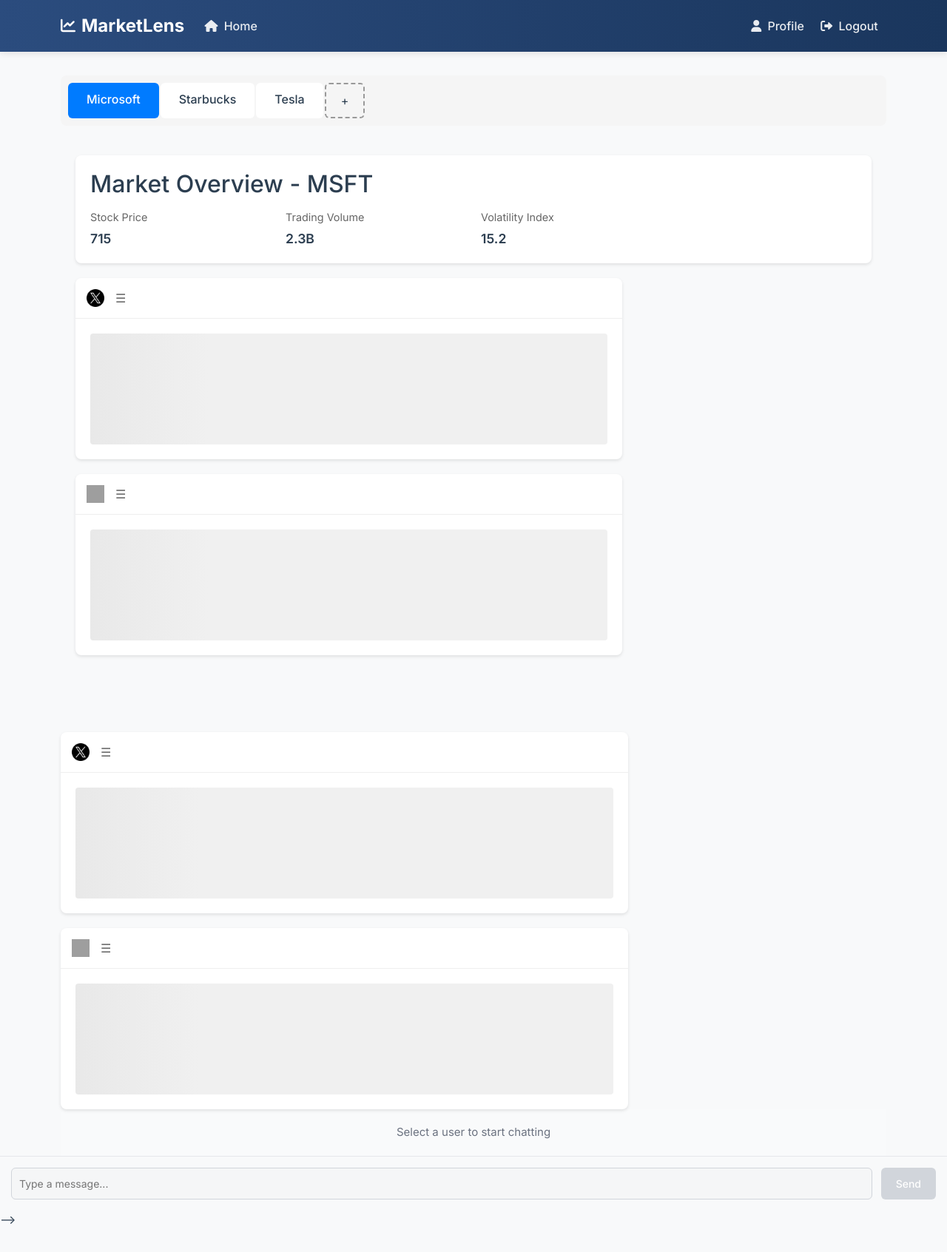
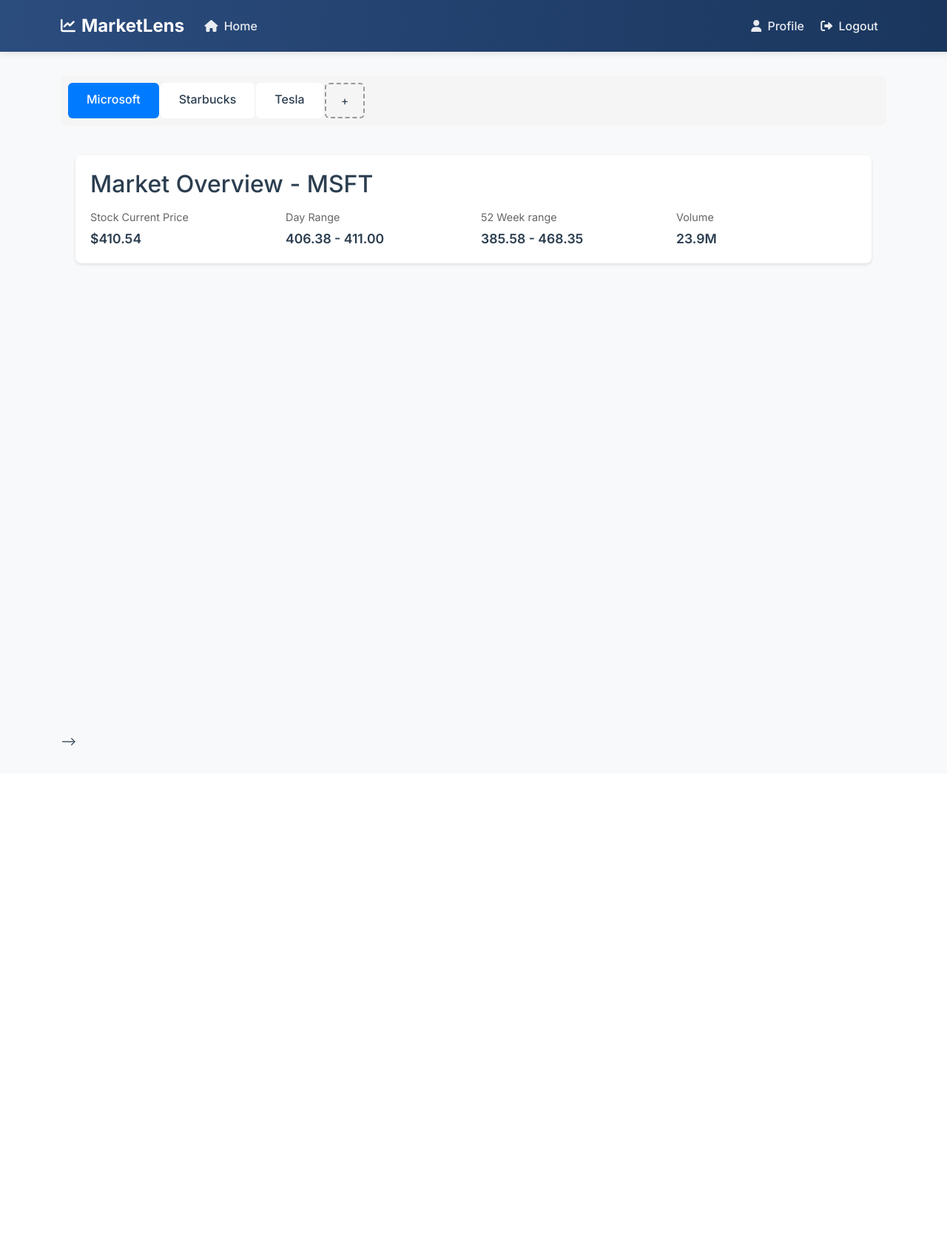
Before and after one commit to cdl96/Market-Lens, a Flask app: page /dashboard in a window 1280 px wide. Shown: the whole page at 74% size. After the commit the page ends 1008 px from the top, so only its background shows below. Run offline with Flask 3, Linux system fonts and the light colour scheme; the visitor is signed in with stand-in values (Sample User, id 1); grey boxes are pictures that could not be loaded.

Commit message:
New update

```diff
--- a/app/templates/components/chat_popup.html
+++ b/app/templates/components/chat_popup.html
@@ -15,30 +15,30 @@
     </div>
   </div>
 
-  <div class="chat-body">
+  <!-- <div class="chat-body">
     <div class="user-list-container">
       <div class="user-search">
         <input type="text" id="userSearch" placeholder="Search users..." onkeyup="searchUsers()">
       </div>
-      <div class="user-list" id="userList">
+      <div class="user-list" id="userList"> -->
         <!-- Users will be populated here -->
-      </div>
-      <div class="user-list-pagination" id="userListPagination">
+      <!-- </div>
+      <div class="user-list-pagination" id="userListPagination"> -->
         <!-- Pagination controls -->
-      </div>
-    </div>
+      <!-- </div>
+    </div> -->
 
-    <div class="chat-messages" id="chatMessages">
+    <!-- <div class="chat-messages" id="chatMessages">
       <div class="no-chat-selected">
         Select a user to start chatting
       </div>
     </div>
-  </div>
+  </div> -->
 
-  <div class="chat-input">
+  <!-- <div class="chat-input">
     <input type="text" id="messageInput" placeholder="Type a message..." disabled>
     <button onclick="sendMessage()" id="sendButton" disabled>Send</button>
-  </div>
+  </div> -->
 </div>
 
 <!-- <button class="chat-trigger" onclick="toggleChat()" id="chatTrigger">
--- a/app/templates/dashboard.html
+++ b/app/templates/dashboard.html
@@ -19,48 +19,22 @@
                 <h2>Market Overview - MSFT</h2>
                 <div class="summary-grid">
                     <div class="summary-item">
-                        <span class="label">Stock Price</span>
-                        <span class="value">715</span>
+                        <span class="label">Stock Current Price</span>
+                        <span class="value">$410.54</span>
                     </div>
                     <div class="summary-item">
-                        <span class="label">Trading Volume</span>
-                        <span class="value">2.3B</span>
+                        <span class="label">Day Range</span>
+                        <span class="value">406.38 - 411.00</span>
                     </div>
                     <div class="summary-item">
-                        <span class="label">Volatility Index</span>
-                        <span class="value">15.2</span>
+                        <span class="label">52 Week range</span>
+                        <span class="value">385.58 - 468.35</span>
+                    </div>
+                    <div class="summary-item">
+                        <span class="label">Volume</span>
+                        <span class="value">23.9M</span>
                     </div>
                 </div>
-            </div>
-        </div>
-        <!-- Main Content Area -->
-        <div class="dashboard-content">
-            <div class="news-container">
-
-                <!-- Twitter Feed -->
-                <div class="news-feed" id="twitter-feed">
-                    <div class="feed-header">
-                        <img src="{{ url_for('static', filename='images/twitter.png') }}" alt="Twitter" class="feed-logo">
-                        <div class="menu-icon">☰</div>
-                    </div>
-                    <div class="feed-content">
-                        <!-- Placeholder for Twitter content -->
-                        <div class="news-placeholder"></div>
-                    </div>
-                </div>
-
-                <!-- Yahoo Finance Feed -->
-                <div class="news-feed" id="yahoo-feed">
-                    <div class="feed-header">
-                        <img src="{{ url_for('static', filename='images/yahoo.png') }}" alt="Yahoo Finance" class="feed-logo">
-                        <div class="menu-icon">☰</div>
-                    </div>
-                    <div class="feed-content">
-                        <!-- Placeholder for Yahoo content -->
-                        <div class="news-placeholder"></div>
-                    </div>
-                </div>
-
             </div>
         </div>
     </div>
@@ -73,48 +47,22 @@
                 <h2>Market Overview - SBUX</h2>
                 <div class="summary-grid">
                     <div class="summary-item">
-                        <span class="label">Stock Price</span>
-                        <span class="value">113.4</span>
+                        <span class="label">Stock Current Price</span>
+                        <span class="value">$113.00</span>
                     </div>
                     <div class="summary-item">
-                        <span class="label">Trading Volume</span>
-                        <span class="value">1.5B</span>
+                        <span class="label">Day Range</span>
+                        <span class="value">111.53 - 113.40</span>
                     </div>
                     <div class="summary-item">
-                        <span class="label">Volatility Index</span>
-                        <span class="value">15.2</span>
+                        <span class="label">52 Week range</span>
+                        <span class="value">71.55 - 113.40</span>
+                    </div>
+                    <div class="summary-item">
+                        <span class="label">Volume</span>
+                        <span class="value">10M</span>
                     </div>
                 </div>
-            </div>
-        </div>
-        <!-- Main Content Area -->
-        <div class="dashboard-content">
-            <div class="news-container">
-
-                <!-- Twitter Feed -->
-                <div class="news-feed" id="twitter-feed">
-                    <div class="feed-header">
-                        <img src="{{ url_for('static', filename='images/twitter.png') }}" alt="Twitter" class="feed-logo">
-                        <div class="menu-icon">☰</div>
-                    </div>
-                    <div class="feed-content">
-                        <!-- Placeholder for Twitter content -->
-                        <div class="news-placeholder"></div>
-                    </div>
-                </div>
-
-                <!-- Yahoo Finance Feed -->
-                <div class="news-feed" id="yahoo-feed">
-                    <div class="feed-header">
-                        <img src="{{ url_for('static', filename='images/yahoo.png') }}" alt="Yahoo Finance" class="feed-logo">
-                        <div class="menu-icon">☰</div>
-                    </div>
-                    <div class="feed-content">
-                        <!-- Placeholder for Yahoo content -->
-                        <div class="news-placeholder"></div>
-                    </div>
-                </div>
-
             </div>
         </div>
     </div>
@@ -127,48 +75,22 @@
                 <h2>Market Overview - TSLA</h2>
                 <div class="summary-grid">
                     <div class="summary-item">
-                        <span class="label">Stock Price</span>
-                        <span class="value">604</span>
+                        <span class="label">Stock Current Price</span>
+                        <span class="value">$355.94</span>
                     </div>
                     <div class="summary-item">
-                        <span class="label">Trading Volume</span>
-                        <span class="value">2.3B</span>
+                        <span class="label">Day Range</span>
+                        <span class="value">340.18 - 358.65</span>
                     </div>
                     <div class="summary-item">
-                        <span class="label">Volatility Index</span>
-                        <span class="value">15.2</span>
+                        <span class="label">52 Week range</span>
+                        <span class="value">138.80 - 488.54</span>
+                    </div>
+                    <div class="summary-item">
+                        <span class="label">Volume</span>
+                        <span class="value">89.4M</span>
                     </div>
                 </div>
-            </div>
-        </div>
-        <!-- Main Content Area -->
-        <div class="dashboard-content">
-            <div class="news-container">
-
-                <!-- Twitter Feed -->
-                <div class="news-feed" id="twitter-feed">
-                    <div class="feed-header">
-                        <img src="{{ url_for('static', filename='images/twitter.png') }}" alt="Twitter" class="feed-logo">
-                        <div class="menu-icon">☰</div>
-                    </div>
-                    <div class="feed-content">
-                        <!-- Placeholder for Twitter content -->
-                        <div class="news-placeholder"></div>
-                    </div>
-                </div>
-
-                <!-- Yahoo Finance Feed -->
-                <div class="news-feed" id="yahoo-feed">
-                    <div class="feed-header">
-                        <img src="{{ url_for('static', filename='images/yahoo.png') }}" alt="Yahoo Finance" class="feed-logo">
-                        <div class="menu-icon">☰</div>
-                    </div>
-                    <div class="feed-content">
-                        <!-- Placeholder for Yahoo content -->
-                        <div class="news-placeholder"></div>
-                    </div>
-                </div>
-
             </div>
         </div>
     </div>
@@ -195,35 +117,35 @@
     </div> -->
 
 <!-- Main Content Area -->
-<div class="dashboard-content">
-    <div class="news-container">
+<!-- <div class="dashboard-content">
+    <div class="news-container"> -->
 
         <!-- Twitter Feed -->
-        <div class="news-feed" id="twitter-feed">
+        <!-- <div class="news-feed" id="twitter-feed">
             <div class="feed-header">
                 <img src="{{ url_for('static', filename='images/twitter.png') }}" alt="Twitter" class="feed-logo">
                 <div class="menu-icon">☰</div>
             </div>
-            <div class="feed-content">
+            <div class="feed-content"> -->
                 <!-- Placeholder for Twitter content -->
-                <div class="news-placeholder"></div>
+                <!-- <div class="news-placeholder"></div>
             </div>
-        </div>
+        </div> -->
 
         <!-- Yahoo Finance Feed -->
-        <div class="news-feed" id="yahoo-feed">
+        <!-- <div class="news-feed" id="yahoo-feed">
             <div class="feed-header">
                 <img src="{{ url_for('static', filename='images/yahoo.png') }}" alt="Yahoo Finance" class="feed-logo">
                 <div class="menu-icon">☰</div>
             </div>
             <div class="feed-content">
                 <!-- Placeholder for Yahoo content -->
-                <div class="news-placeholder"></div>
+                <!-- <div class="news-placeholder"></div>
             </div>
-        </div>
+        </div> -->
 
-    </div>
-</div>
+    <!-- </div> -->
+<!-- </div> -->
 <!-- {% include 'components/chat_popup.html' %} -->
 <style>
 .dashboard-container {
```
Also changed, not shown: app/templates/home.html (+5 -5 lines).
